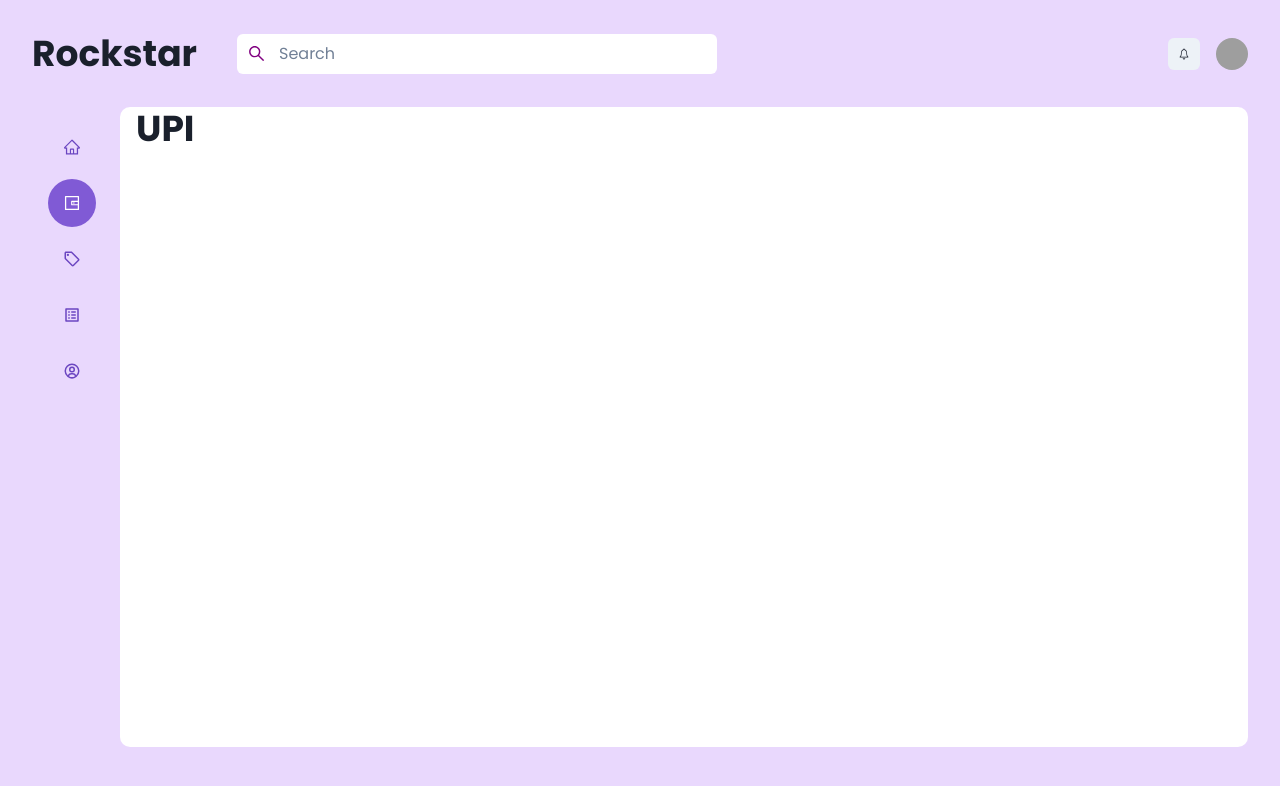
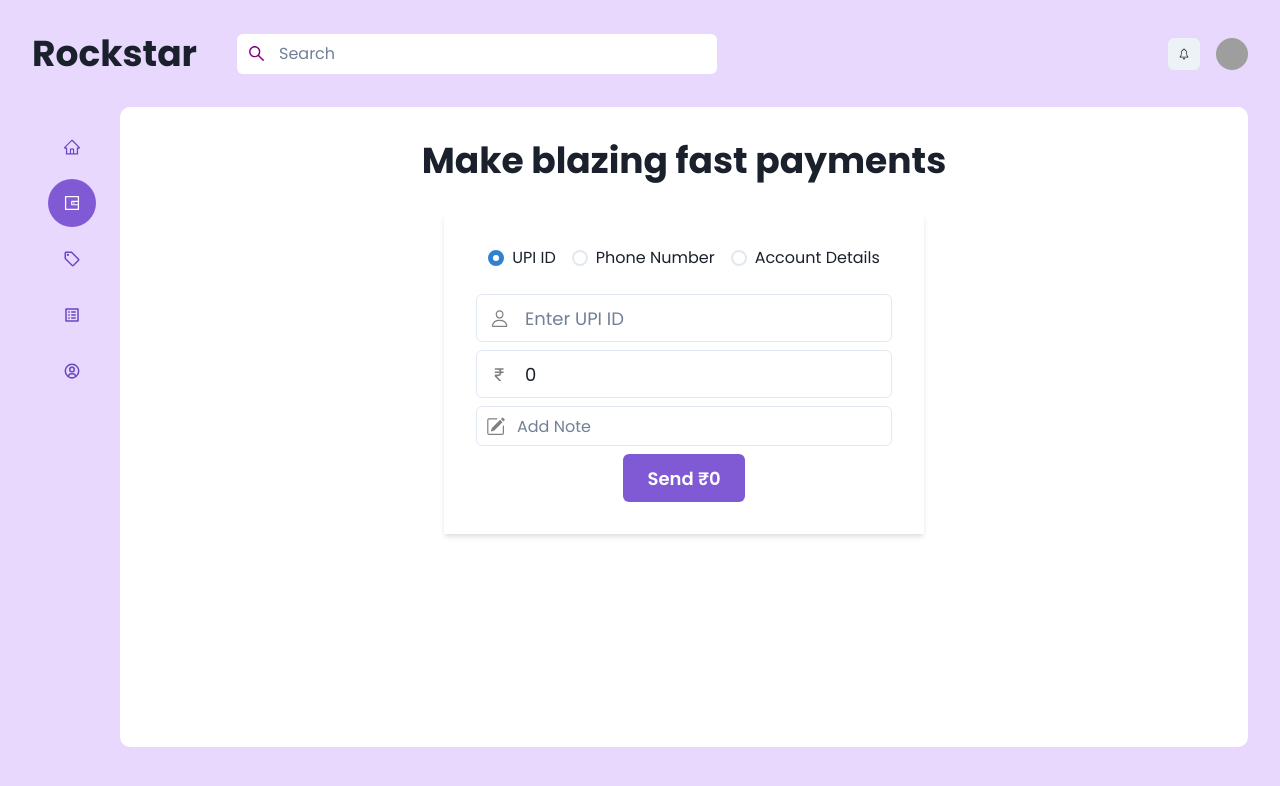
Before and after one commit to Aman7400/rockstar-pay, a Next.js app: page /upi in a window 1280 px wide. Shown: the top 786 px of the page. Built offline with nearby package versions, Linux system fonts and the light colour scheme; grey boxes are pictures that could not be loaded.

Commit message:
Update upi.js

```diff
--- a/pages/upi.js
+++ b/pages/upi.js
@@ -1,5 +1,9 @@
-import { Container, Heading } from "@chakra-ui/react";
+import { Button, Container, Heading, Input, InputGroup, InputLeftElement, Radio, RadioGroup, Stack, useToast, VStack } from "@chakra-ui/react";
 import Head from "next/head";
+import React from "react";
+import { BiRupee } from "react-icons/bi";
+import { BsPencilSquare,BsFillTelephoneFill,BsBank } from "react-icons/bs";
+import { IoPersonOutline } from "react-icons/io5";
 
 export default function Upi() {
     return (
@@ -9,11 +13,132 @@ export default function Upi() {
                 <meta name="description" content="A one-stop payment solution for all your spends. Earn up to 2% cashback with rockstar super card." />
                 <link rel="icon" href="/favicon.ico" />
             </Head>
-            <Container maxW={"container.xl"}>
-                <Heading>
-                    UPI
+            <Container maxW={"container.xl"} p={8}>
+
+                <Heading align="center" mb={8}>
+                    Make blazing fast payments
                 </Heading>
+                <UpiPayment />
             </Container>
         </>
     )
 }
+
+function UpiPayment() {
+
+    const toast = useToast()
+
+    const [mode, setMode] = React.useState("1");
+
+    const [loading, setLoading] = React.useState(false)
+    const [amount, setAmount] = React.useState(0)
+    const [note, setNote] = React.useState("")
+    const [customerUpiId, setCustomerUpiId] = React.useState("")
+    const [customerPhone, setCustomerPhone] = React.useState("")
+    const [customerAccount, setCustomerAccount] = React.useState({
+        accountNo:"",
+        ifsc:""
+    })
+
+
+    const handleMakeUpiPayment = () => {
+        setLoading(true)
+        setTimeout(() => {
+            toast({
+                title: `Rs ${amount} Payed Successfully`,
+                status: 'success',
+                isClosable: true,
+            });
+            setAmount(0)
+            setNote("")
+            setLoading(false)
+        }, 3000)
+    }
+
+    return (
+        <VStack mx="auto" width={"480px"} boxShadow="md" p={8}>
+            <RadioGroup  mb={4} onChange={setMode} value={mode}>
+                <Stack direction='row' spacing="4">
+                    <Radio value='1'>UPI ID</Radio>
+                    <Radio value='2'>Phone Number</Radio>
+                    <Radio value='3'>Account Details</Radio>
+                </Stack>
+            </RadioGroup>
+            {
+                mode === '1' &&
+                <InputGroup size="lg">
+                    <InputLeftElement
+                        pointerEvents='none'
+                        fontSize='1.2em'
+                        color={"gray"}
+                    >
+                        <IoPersonOutline />
+                    </InputLeftElement>
+                    <Input value={customerUpiId} onChange={(e) => setCustomerUpiId(e.target.value)} placeholder="Enter UPI ID" />
+                </InputGroup>
+            }
+             {
+                mode === '2' &&
+                <InputGroup size="lg">
+                    <InputLeftElement
+                        pointerEvents='none'
+                        fontSize='1.2em'
+                        color={"gray"}
+                    >
+                        <BsFillTelephoneFill />
+                    </InputLeftElement>
+                    <Input value={customerPhone} onChange={(e) => setCustomerPhone(e.target.value)} type="number" placeholder="Enter Phone Number" />
+                </InputGroup>
+            }
+            {
+                mode === '3' &&
+               <>
+                <InputGroup size="lg">
+                    <InputLeftElement
+                        pointerEvents='none'
+                        fontSize='1.2em'
+                        color={"gray"}
+                    >
+                        <BsBank />
+                    </InputLeftElement>
+                    <Input value={customerAccount.accountNo} onChange={(e) => setCustomerAccount(prev => ({...prev,accountNo:e.target.value}))} type="number" placeholder="Enter Account No" />
+                </InputGroup>
+                <InputGroup size="lg">
+                    <InputLeftElement
+                        pointerEvents='none'
+                        fontSize='1.2em'
+                        color={"gray"}
+                    >
+                        <IoPersonOutline />
+                    </InputLeftElement>
+                    <Input value={customerAccount.ifsc} onChange={(e) => setCustomerAccount(prev => ({...prev,ifsc:e.target.value}))}  placeholder="Enter IFSC Code" />
+                </InputGroup>
+               </>
+            }
+            <InputGroup size="lg">
+                <InputLeftElement
+                    pointerEvents='none'
+                    fontSize='1.2em'
+                    color={"gray"}
+                >
+                    <BiRupee />
+                </InputLeftElement>
+                <Input value={amount} onChange={(e) => setAmount(e.target.value)} type="number" placeholder="0.00" />
+            </InputGroup>
+            <InputGroup size="md">
+                <InputLeftElement
+                    pointerEvents='none'
+                    fontSize='1.2em'
+                    color={"gray"}
+                >
+                    <BsPencilSquare />
+                </InputLeftElement>
+                <Input value={note} onChange={(e) => setNote(e.target.value)} placeholder="Add Note" />
+            </InputGroup>
+            <Button disabled={amount<=0} isLoading={loading} onClick={handleMakeUpiPayment} size="lg" colorScheme="purple">
+                Send &#8377;{amount || 0}
+            </Button>
+        </VStack>
+    )
+
+}
```
